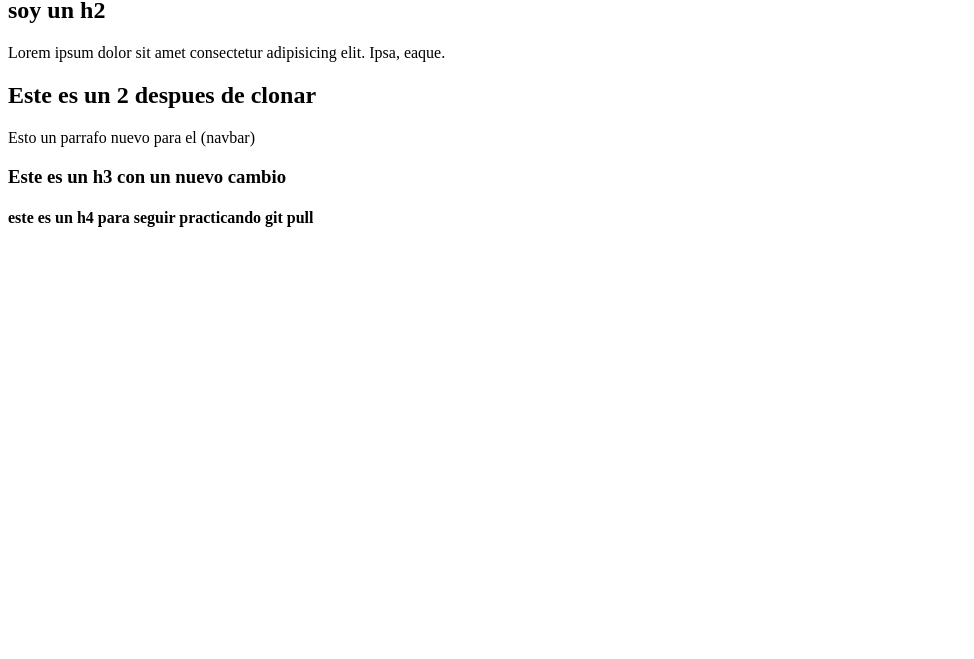
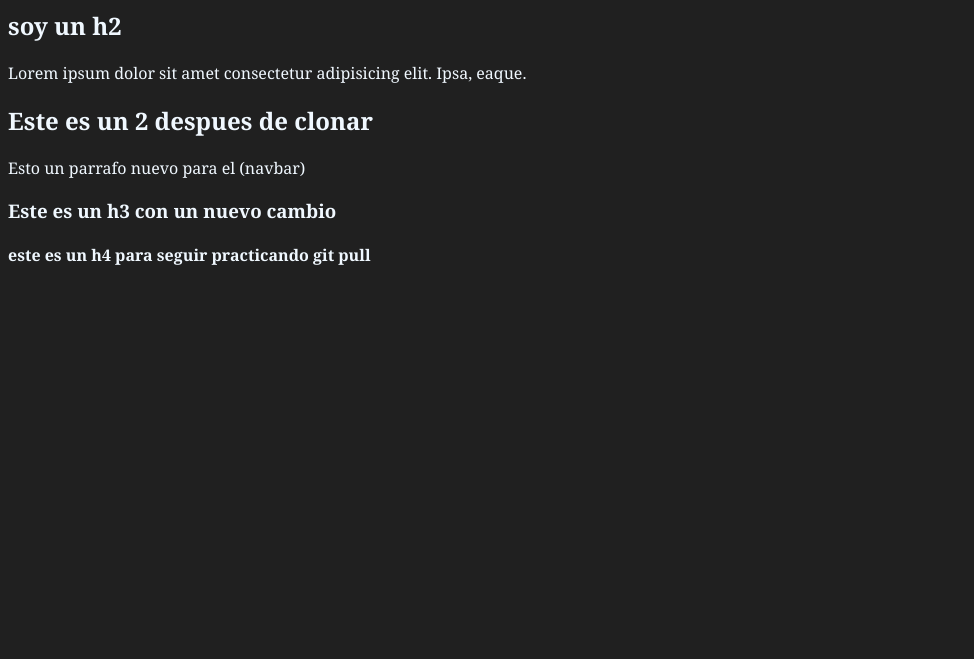
Before and after one commit to AlfConti/prueba-git, a plain HTML site: page index.html in a window 1280 px wide. Shown: the part 141-800 px from the top of the page, without its empty margins (0-974 px from the left). Drawn offline with Linux system fonts and the light colour scheme.

Commit message:
add styles

```diff
--- a/index.html
+++ b/index.html
@@ -4,6 +4,7 @@
     <meta charset="UTF-8" />
     <meta name="viewport" content="width=device-width, initial-scale=1.0" />
     <title>Document</title>
+    <link rel="stylesheet" href="style.css" />
   </head>
   <body>
     <h1>Hola desde el Main</h1>
--- /dev/null
+++ b/style.css
@@ -0,0 +1,5 @@
+body {
+  background: #202020;
+  color: aliceblue;
+  font-family: Georgia, "Times New Roman", Times, serif;
+}
```
